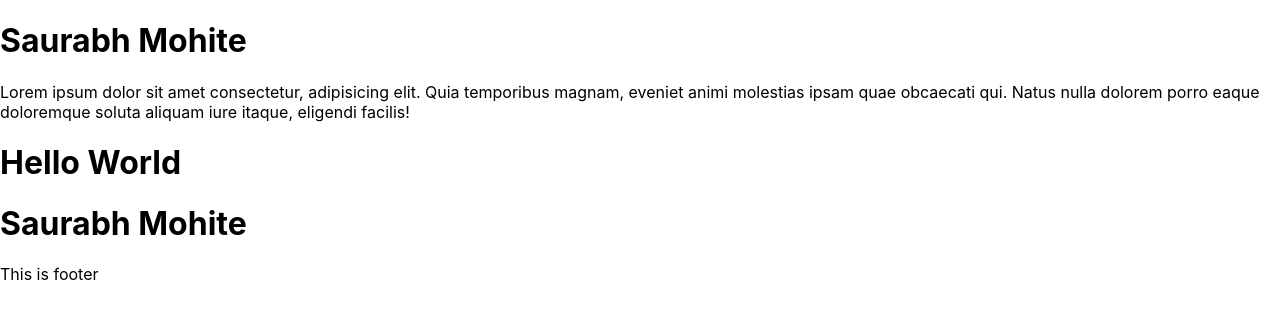
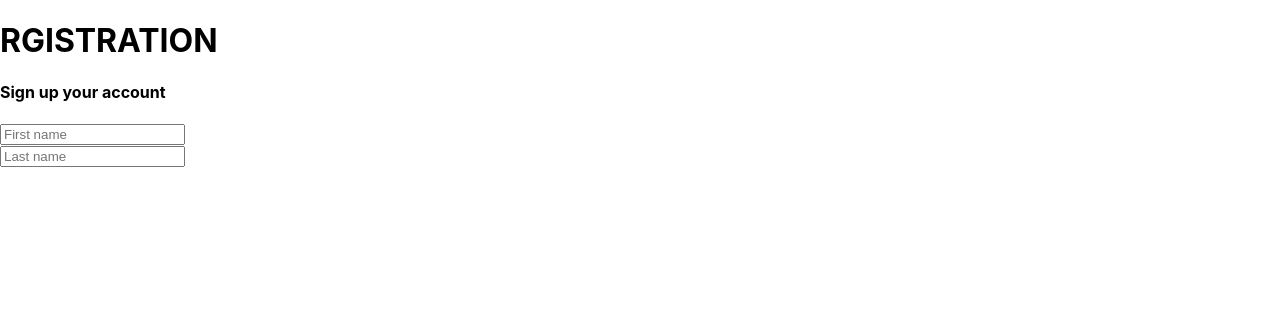
Before and after one commit to SaurabhMohite14/React-app, a React (Create React App) app: page / in a window 1280 px wide. Shown: the top 318 px of the page. Built offline with nearby package versions, Linux system fonts and the light colour scheme.

Commit message:
Assignment

```diff
--- a/src/App.js
+++ b/src/App.js
@@ -1,20 +1,17 @@
 import logo from "./logo.svg";
 import "./App.css";
-import saurabh from "./pages/Header";
+import Registration from "./Rgistration";
+import Head from "./pages/Header";
 function App() {
   return (
     <div>
-      <Header></Header>
-      <MainBody />
-      <h1>Hello World</h1>
-      <Header />
-      <Footer />
-      <saurabh />
+      <Head />
+      <Registration />
     </div>
   );
 }
 
-function Header() {
+/**function Header() {
   return (
     <div>
       <h1>Saurabh Mohite</h1>
@@ -35,6 +32,6 @@ function MainBody() {
 
 function Footer() {
   return <div>This is footer</div>;
-}
+}*/
 
 export default App;
--- /dev/null
+++ b/src/Rgistration.js
@@ -0,0 +1,18 @@
+function Registration() {
+  return (
+    <div>
+      <h4>Sign up your account</h4>
+
+      <div>
+        <div>
+          <input type="text" placeholder="First name" />
+        </div>
+        <div>
+          <input type="text" placeholder="Last name" />
+        </div>
+      </div>
+    </div>
+  );
+}
+
+export default Registration;
--- a/src/pages/Header.js
+++ b/src/pages/Header.js
@@ -1,8 +1,8 @@
-function saurabh() {
+function Head() {
   return (
     <div>
-      <h1>this Is header</h1>
+      <h1>RGISTRATION</h1>
     </div>
   );
 }
-export default saurabh;
+export default Head;
```
